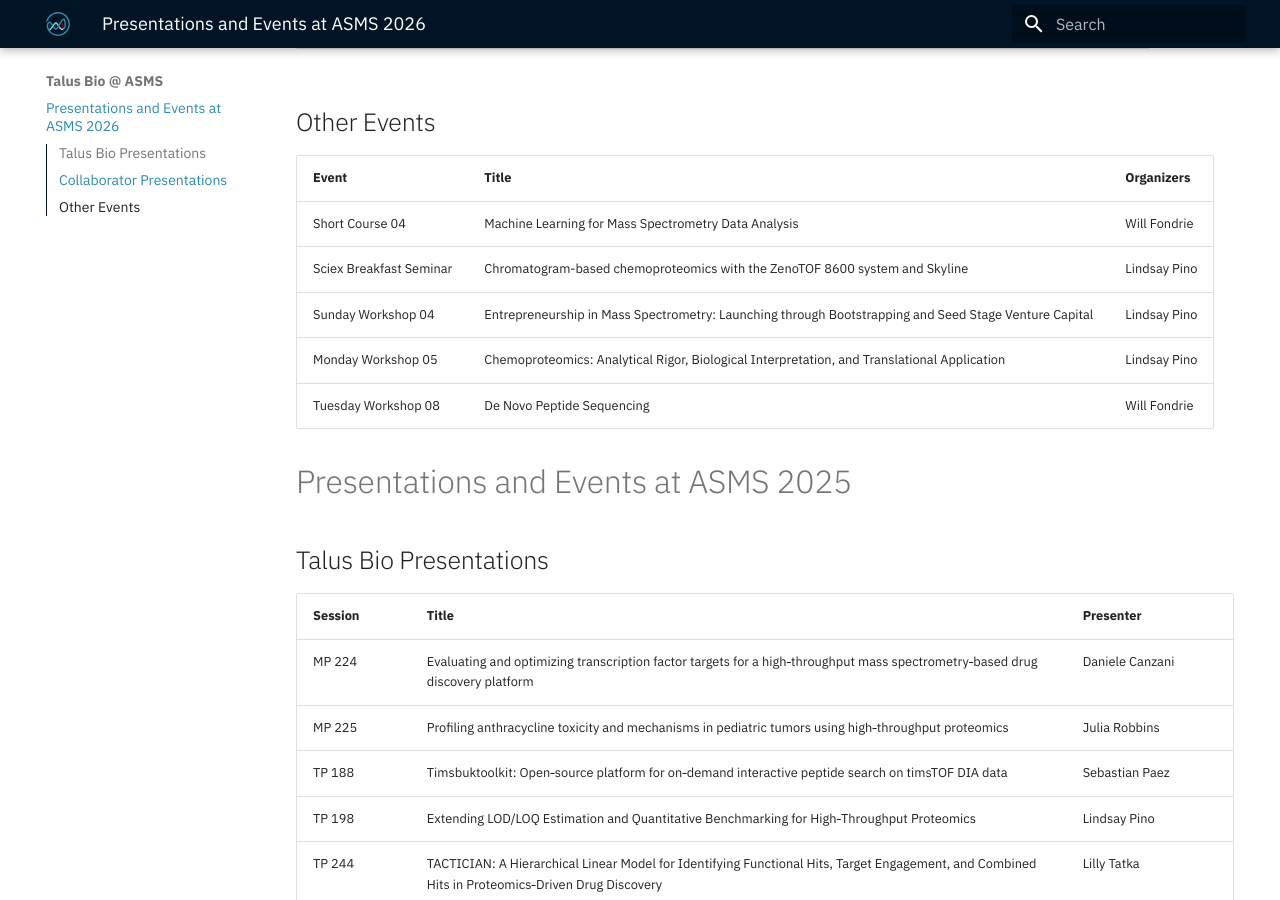
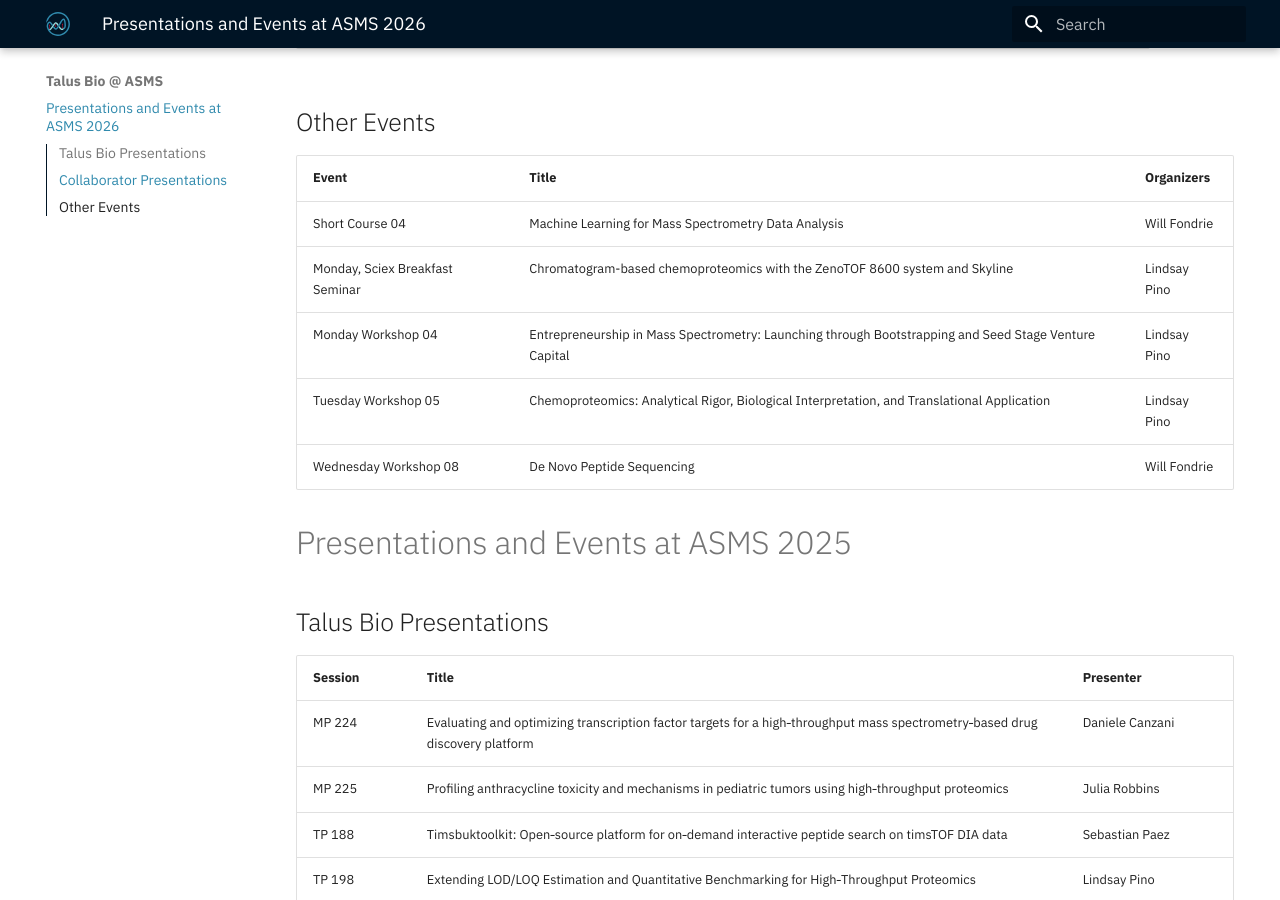
Before and after one commit to TalusBio/talusbio-at-asms, an MkDocs documentation site: the page built from docs/index.md, in a window 1280 px wide and 900 px high, scrolled down 959 px. Built offline with MkDocs 1.6.1 and Material for MkDocs 9.7.7, drawn with Linux system fonts in a browser that asks for light colours.

Commit message:
Fix some workshop dates

```diff
--- a/docs/index.md
+++ b/docs/index.md
@@ -29,10 +29,11 @@
 | Event                     | Title                                                                                              | Organizers   |
 | ------------------------- | -------------------------------------------------------------------------------------------------- | ------------ |
 | Short Course 04           | Machine Learning for Mass Spectrometry Data Analysis                                               | Will Fondrie |
-| Sciex Breakfast Seminar   | Chromatogram-based chemoproteomics with the ZenoTOF 8600 system and Skyline                        | Lindsay Pino |
-| Sunday Workshop 04        | Entrepreneurship in Mass Spectrometry: Launching through Bootstrapping and Seed Stage Venture Capital | Lindsay Pino |
-| Monday Workshop 05        | Chemoproteomics: Analytical Rigor, Biological Interpretation, and Translational Application        | Lindsay Pino |
-| Tuesday Workshop 08       | De Novo Peptide Sequencing                                                                         | Will Fondrie |
+| Monday, Sciex Breakfast Seminar   | Chromatogram-based chemoproteomics with the ZenoTOF 8600 system and Skyline                | Lindsay Pino |
+| Monday Workshop 04        | Entrepreneurship in Mass Spectrometry: Launching through Bootstrapping and Seed Stage Venture Capital | Lindsay Pino |
+| Tuesday Workshop 05        | Chemoproteomics: Analytical Rigor, Biological Interpretation, and Translational Application        | Lindsay Pino |
+| Wednesday Workshop 08       | De Novo Peptide Sequencing                                                                         | Will Fondrie |
+
 
 
 # Presentations and Events at ASMS 2025
```
